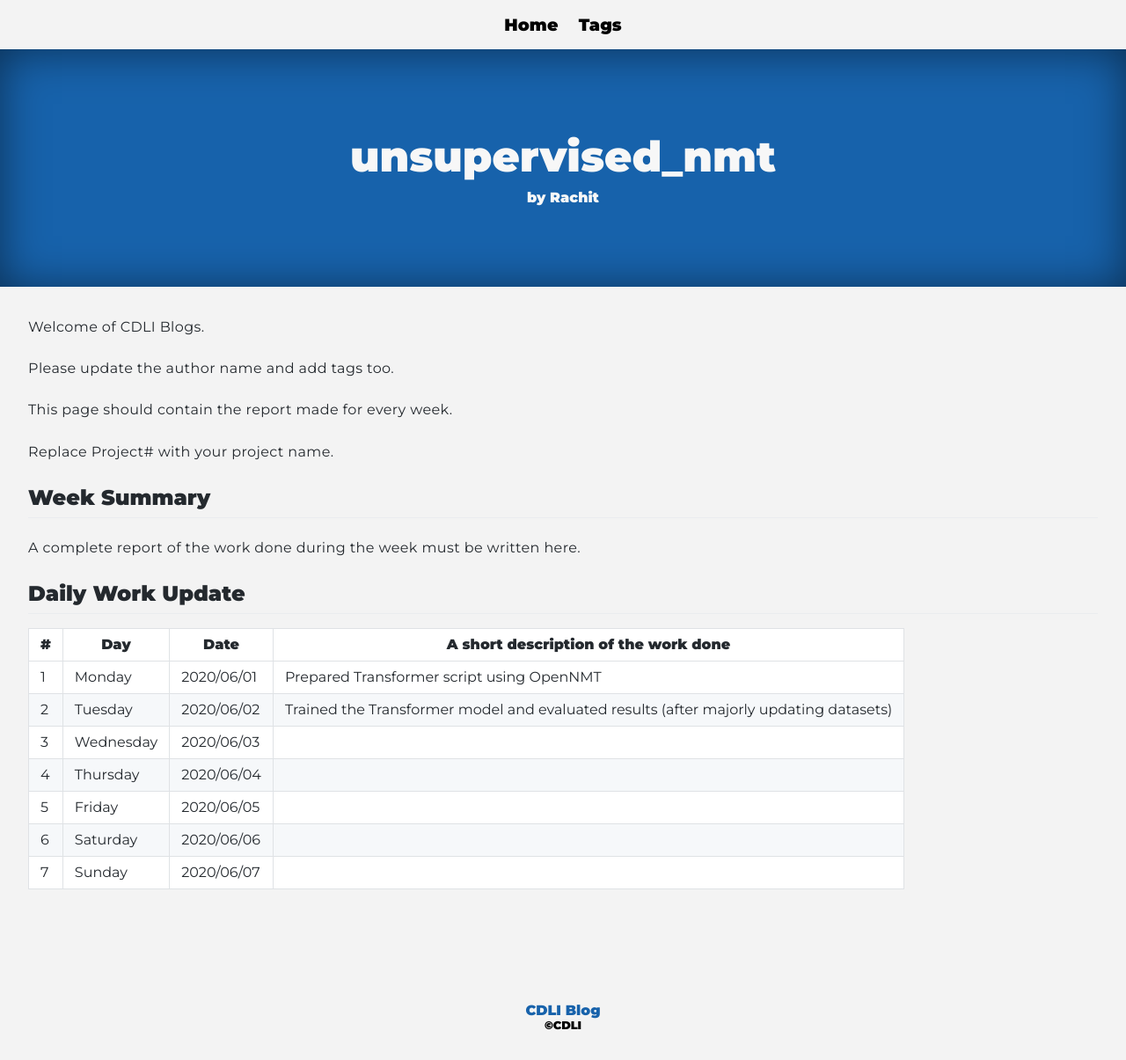
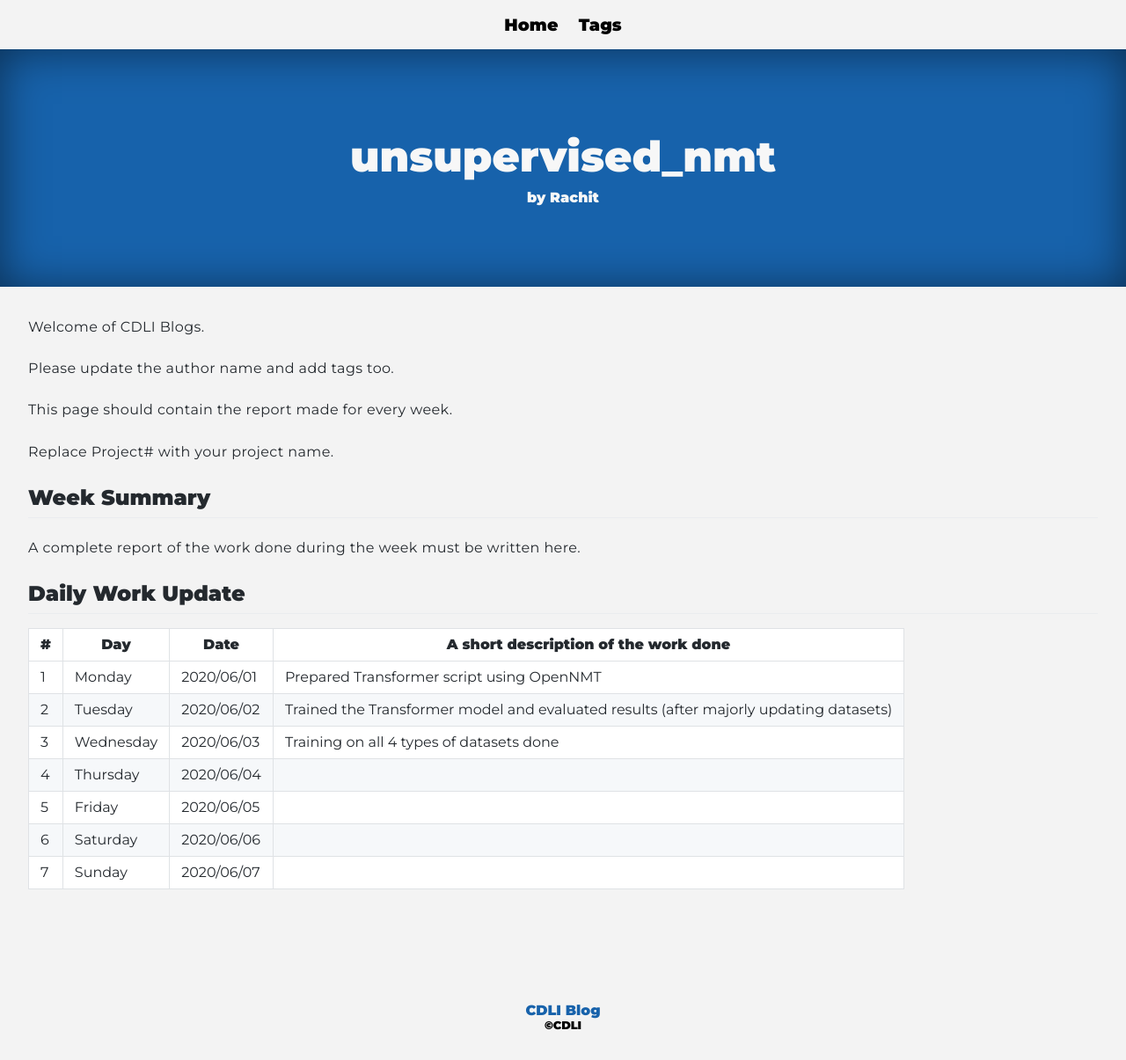
Before and after one commit to cdli-gh/blog, a Jekyll site: the page built from _blog/intern20/unsupervised_nmt/posts/02_week2.md, in a window 1280 px wide. Shown: the whole page at 88% size. Built offline with Jekyll 4.4.1, drawn with Linux system fonts in a browser that asks for light colours; Markdown is read by kramdown in place of the engine named in the settings.

Commit message:
Updated 2.3

```diff
--- a/_blog/intern20/unsupervised_nmt/posts/02_week2.md
+++ b/_blog/intern20/unsupervised_nmt/posts/02_week2.md
@@ -23,7 +23,7 @@ A complete report of the work done during the week must be written here.
 |---	|---	|---	|---	|
 |1   	| Monday 	|   2020/06/01	|  Prepared Transformer script using OpenNMT 	|
 |2   	| Tuesday  	|   2020/06/02	|  Trained the Transformer model and evaluated results (after majorly updating datasets) 	|
-|3   	| Wednesday  	|  2020/06/03 	|   	|
+|3   	| Wednesday  	|  2020/06/03 	|  Training on all 4 types of datasets done 	|
 |4   	| Thursday  	|   2020/06/04	|   	|
 |5   	| Friday  	|   2020/06/05	|   	|
 |6   	| Saturday  	|   2020/06/06	|   	|
```
